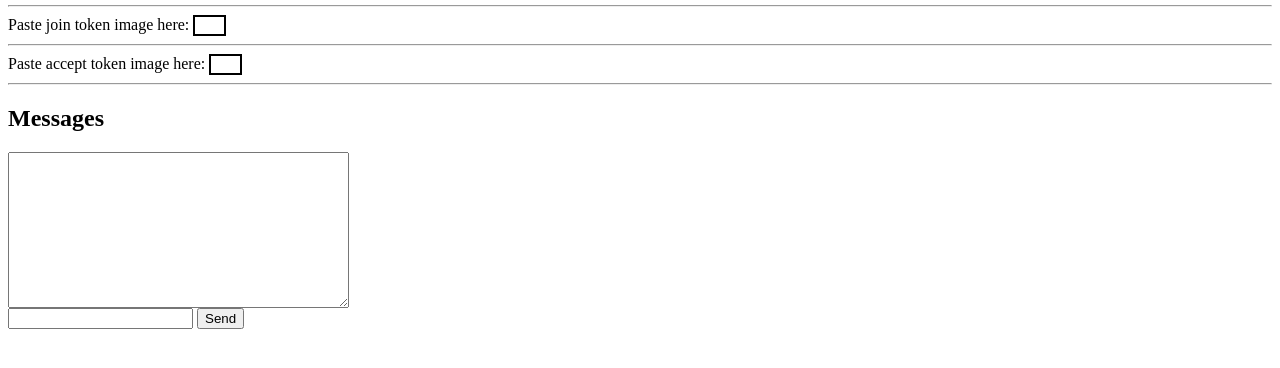
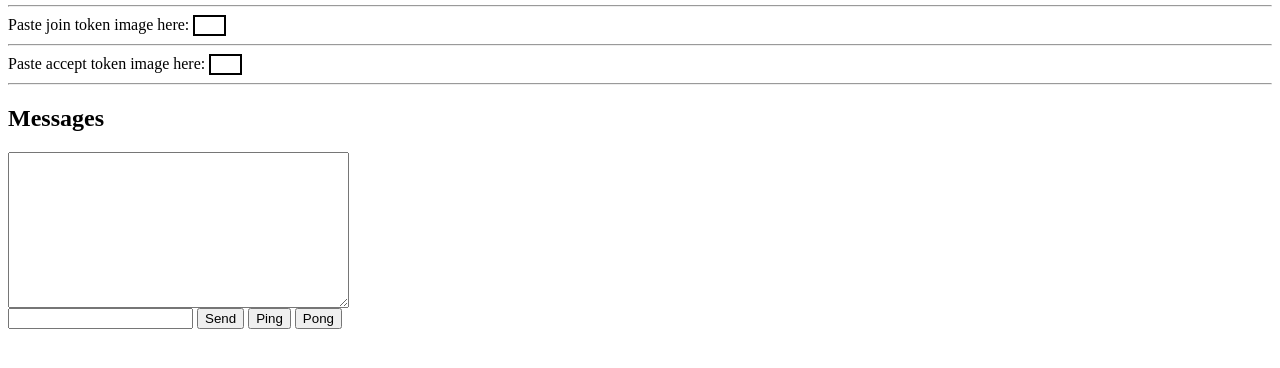
Before and after one commit to scott-steadman/lobby, a plain HTML site: page javascript/prototype-01/index.html in a window 1280 px wide. Shown: the part 90-458 px from the top of the page. Drawn offline with Linux system fonts and the light colour scheme.

Commit message:
add ping and pong buttons
  I wanted to be able to quickly test connectivity.

```diff
--- a/javascript/prototype-01/index.html
+++ b/javascript/prototype-01/index.html
@@ -40,6 +40,8 @@
       <div>
         <input id="new_message" type="text">
         <button onClick="window.controller.sendMessage();">Send</button>
+        <button onClick="window.controller.sendMessage('Ping');">Ping</button>
+        <button onClick="window.controller.sendMessage('Pong');">Pong</button>
       </div>
     </div>
   </body>
@@ -328,10 +330,10 @@
         this.connection.acceptResponse(response);
       }
 
-      sendMessage(){
-        const message = document.getElementById('new_message').value;
+      sendMessage(message) {
+        message = message || document.getElementById('new_message').value;
         document.getElementById('new_message').value = '';
-        console.debug('sendMessage:', message);
+        console.log('Controller.sendMessage:', message);
         document.getElementById('messages').value += `Me: ${message}\n`;
         this.connection.sendMessage(message);
       }
```
